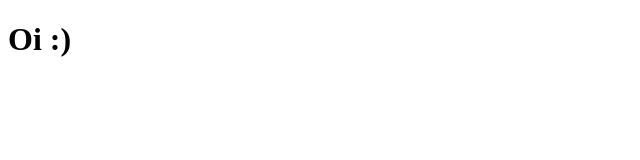
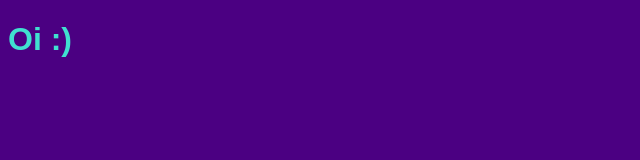
Before and after one commit to vsueiro/demo, a plain HTML site: page index.html in a window 1280 px wide. Shown: the whole page, without its empty margins (0-640 px from the left). Drawn offline with Linux system fonts and the light colour scheme.

Commit message:
adiciona

```diff
--- a/index.html
+++ b/index.html
@@ -4,6 +4,7 @@
     <meta charset="UTF-8" />
     <meta name="viewport" content="width=device-width, initial-scale=1.0" />
     <title>Demo</title>
+    <link rel="stylesheet" href="style.css" />
   </head>
   <body>
     <h1>Oi :)</h1>
--- /dev/null
+++ b/style.css
@@ -0,0 +1,5 @@
+body {
+  background: indigo;
+  color: turquoise;
+  font-family: sans-serif;
+}
```
